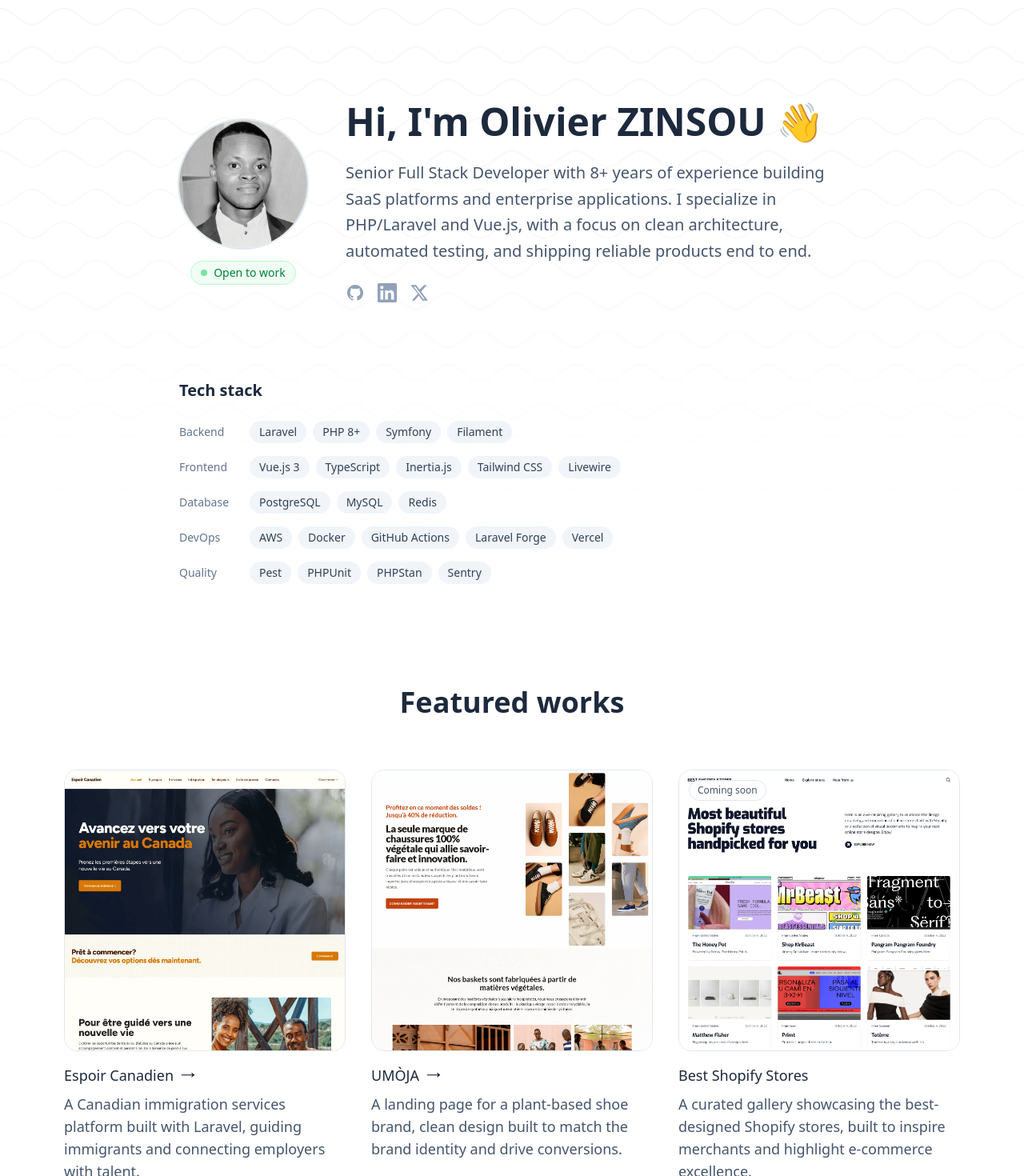
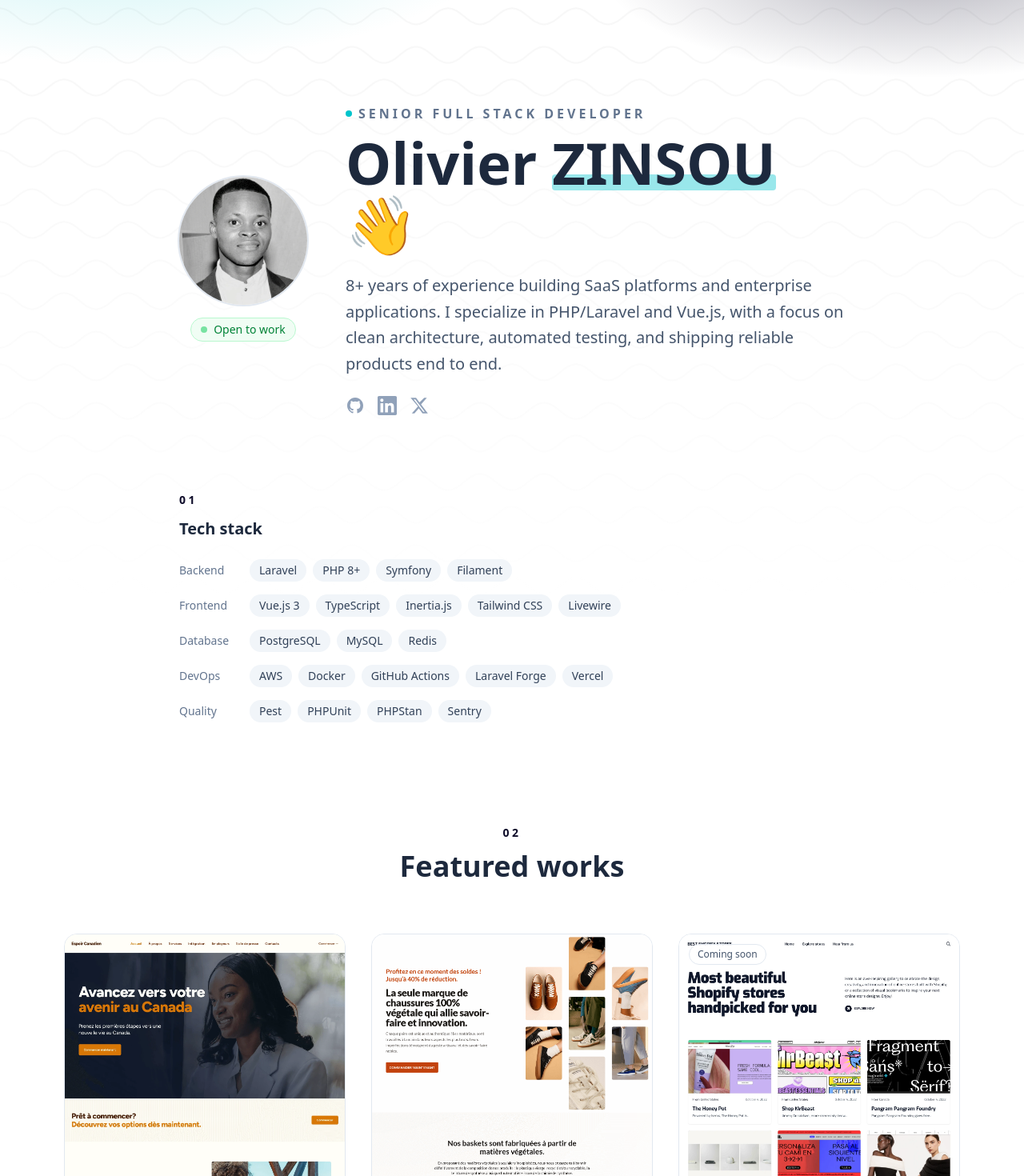
Before and after one commit to olivsinz/olivierzinsou.com, a Vue app: page / in a window 1280 px wide. Shown: the part 40-1510 px from the top of the page at 80% size. Built offline with nearby package versions, Linux system fonts and the light colour scheme.

Commit message:
Give hero and sections a distinctive brand identity
Lean on primary/secondary brand colors instead of default slate
everywhere: cyan highlight marker on the name, editorial section
numbers, accented hover states on project cards and skill chips,
and a subtle radial glow behind the hero.

```diff
--- a/src/components/Index.vue
+++ b/src/components/Index.vue
@@ -128,14 +128,23 @@
           </a>
         </div>
         <div class="text-center md:text-left">
-          <h1 class="text-2xl sm:text-3xl md:text-5xl font-bold mb-4 md:mb-6 text-slate-800 dark:text-white">
-            Hi, I'm Olivier ZINSOU 👋
+          <p class="inline-flex items-center gap-2 justify-center md:justify-start text-sm sm:text-base font-semibold tracking-[0.25em] uppercase text-slate-500 dark:text-slate-400 mb-3">
+            <span class="w-2 h-2 rounded-full bg-secondary"></span>
+            Senior Full Stack Developer
+          </p>
+          <h1 class="text-4xl sm:text-5xl md:text-7xl font-bold mb-4 md:mb-6 leading-[1.05] text-slate-800 dark:text-white">
+            Olivier
+            <span class="relative inline-block">
+              <span class="absolute inset-x-0 bottom-1 h-3 sm:h-4 md:h-5 bg-secondary/40 dark:bg-secondary/25 -z-10 rounded-sm"></span>
+              ZINSOU
+            </span>
+            👋
           </h1>
           <p class="text-lg sm:text-xl leading-relaxed text-slate-600 dark:text-slate-300">
-            Senior Full Stack Developer with 8+ years of experience building SaaS
-            platforms and enterprise applications. I specialize in PHP/Laravel and
-            Vue.js, with a focus on clean architecture, automated testing, and
-            shipping reliable products end to end.
+            8+ years of experience building SaaS platforms and enterprise
+            applications. I specialize in PHP/Laravel and Vue.js, with a focus on
+            clean architecture, automated testing, and shipping reliable products
+            end to end.
           </p>
           <SocialLinks :size="24" class="mt-6 justify-center md:justify-start" />
         </div>
@@ -143,6 +152,7 @@
     </section>
 
     <section class="max-w-2xl md:max-w-4xl mx-auto px-8 mt-16 md:mt-24 relative z-10 motion-safe:animate-fade-up motion-safe:[animation-delay:120ms]">
+      <span class="block text-sm font-semibold tracking-[0.25em] text-primary dark:text-secondary mb-3">01</span>
       <h2 class="text-xl font-semibold text-slate-800 dark:text-white mb-6">Tech stack</h2>
       <div class="flex flex-col gap-4">
         <div v-for="group in stack" :key="group.label" class="flex flex-col sm:flex-row sm:items-center gap-2">
@@ -151,7 +161,7 @@
             <span
               v-for="skill in group.skills"
               :key="skill"
-              class="text-sm px-3 py-1 rounded-full bg-slate-100 text-slate-700 dark:bg-slate-800 dark:text-slate-300"
+              class="text-sm px-3 py-1 rounded-full bg-slate-100 text-slate-700 dark:bg-slate-800 dark:text-slate-300 hover:bg-primary/10 hover:text-primary dark:hover:bg-secondary/10 dark:hover:text-secondary transition-colors"
             >
               {{ skill }}
             </span>
@@ -161,6 +171,7 @@
     </section>
 
     <section class="max-w-6xl mx-auto px-4 mt-16 md:mt-32 relative z-10 motion-safe:animate-fade-up motion-safe:[animation-delay:240ms]">
+      <span class="block text-center text-sm font-semibold tracking-[0.25em] text-primary dark:text-secondary mb-3">02</span>
       <h2
         class="text-4xl text-center font-bold sm:px-8 text-slate-800 dark:text-white"
       >
@@ -170,12 +181,17 @@
         <div
           class="grid grid-cols-1 gap-x-8 gap-y-12 sm:grid-cols-2 lg:grid-cols-3 sm:gap-y-16"
         >
-          <div v-for="(project, index) in projects" :key="project.name" class="group">
+          <div
+            v-for="(project, index) in projects"
+            :key="project.name"
+            class="group motion-safe:animate-fade-up"
+            :style="{ animationDelay: `${360 + index * 120}ms` }"
+          >
             <component
               :is="project.available === false ? 'div' : 'a'"
               v-bind="project.available === false ? {} : { href: project.link, target: '_blank', rel: 'noopener noreferrer' }"
             >
-              <div class="relative overflow-hidden rounded-2xl border border-slate-200 dark:border-slate-700 transition-[transform,box-shadow,border-color] duration-300 group-hover:-translate-y-0.5 group-hover:shadow-lg dark:group-hover:shadow-none dark:group-hover:border-slate-500">
+              <div class="relative overflow-hidden rounded-2xl border border-slate-200 dark:border-slate-700 transition-[transform,box-shadow,border-color] duration-300 group-hover:-translate-y-0.5 group-hover:shadow-xl group-hover:shadow-primary/10 dark:group-hover:shadow-secondary/10 group-hover:border-primary/40 dark:group-hover:border-secondary/50">
                 <img
                   :src="project.image"
                   :alt="project.name"
@@ -221,6 +237,7 @@
     </section>
 
     <section id="contact" class="max-w-2xl mx-auto px-8 mt-24 md:mt-40 relative z-10 text-center motion-safe:animate-fade-up motion-safe:[animation-delay:360ms]">
+      <span class="block text-sm font-semibold tracking-[0.25em] text-primary dark:text-secondary mb-3">03</span>
       <h2 class="text-4xl font-bold text-slate-800 dark:text-white">Get in touch</h2>
       <p class="mt-4 text-lg text-slate-600 dark:text-slate-300">
         Have a project in mind or just want to say hi? Drop me a message.
@@ -289,7 +306,7 @@
             :class="[
               'p-1.5 rounded-lg transition-colors',
               themeMode === 'system'
-                ? 'bg-slate-200 dark:bg-slate-800 text-slate-900 dark:text-slate-100'
+                ? 'bg-slate-200 dark:bg-slate-800 text-primary dark:text-secondary'
                 : 'text-slate-400 dark:text-slate-500 hover:text-slate-600 dark:hover:text-slate-400'
             ]"
             aria-label="System theme"
@@ -305,7 +322,7 @@
             :class="[
               'p-1.5 rounded-lg transition-colors',
               themeMode === 'light'
-                ? 'bg-slate-200 dark:bg-slate-800 text-slate-900 dark:text-slate-100'
+                ? 'bg-slate-200 dark:bg-slate-800 text-primary dark:text-secondary'
                 : 'text-slate-400 dark:text-slate-500 hover:text-slate-600 dark:hover:text-slate-400'
             ]"
             aria-label="Light theme"
@@ -328,7 +345,7 @@
             :class="[
               'p-1.5 rounded-lg transition-colors',
               themeMode === 'dark'
-                ? 'bg-slate-200 dark:bg-slate-800 text-slate-900 dark:text-slate-100'
+                ? 'bg-slate-200 dark:bg-slate-800 text-primary dark:text-secondary'
                 : 'text-slate-400 dark:text-slate-500 hover:text-slate-600 dark:hover:text-slate-400'
             ]"
             aria-label="Dark theme"
@@ -347,6 +364,7 @@
     </footer>
 
     <div class="bg-pattern dark:bg-pattern-dark h-full absolute top-0 inset-x-0 z-0">
+      <div class="bg-hero-glow absolute inset-x-0 top-0 h-[560px]"></div>
       <div class="w-full h-full bg-gradient-to-t from-white dark:from-[#030712]"></div>
     </div>
   </div>
```
Also changed, not shown: src/style.css (+12 -0 lines).
